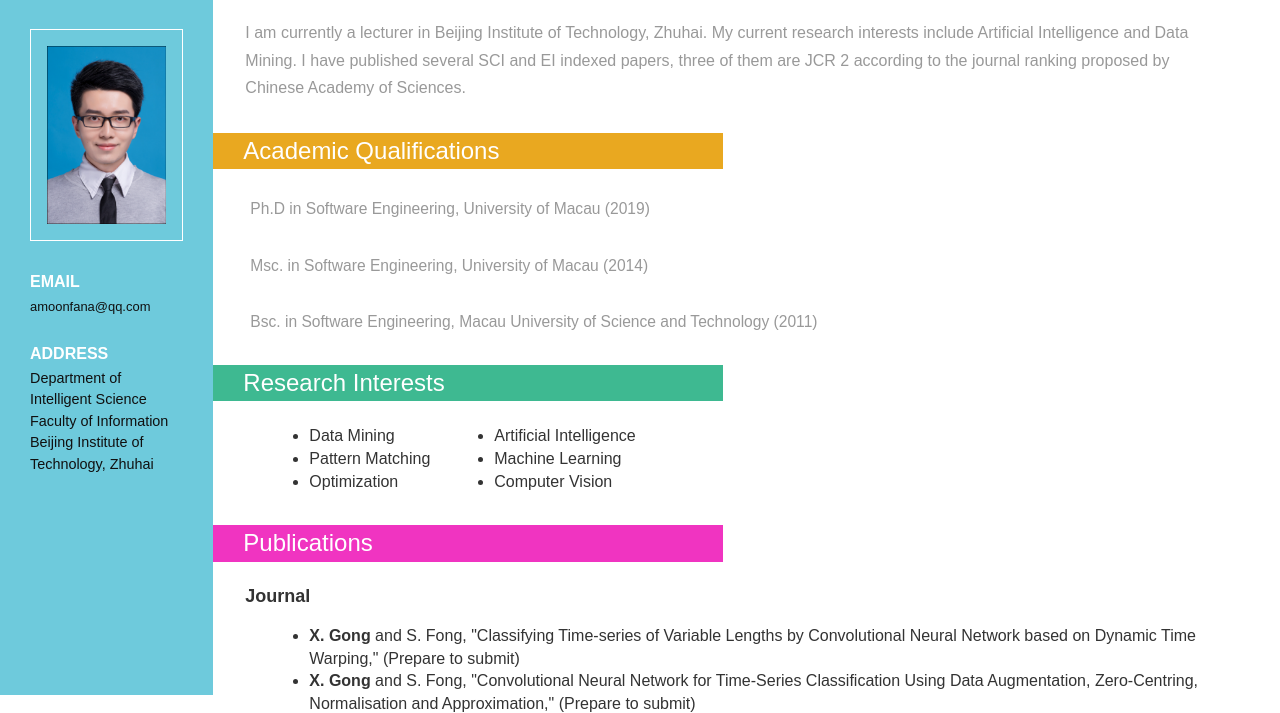
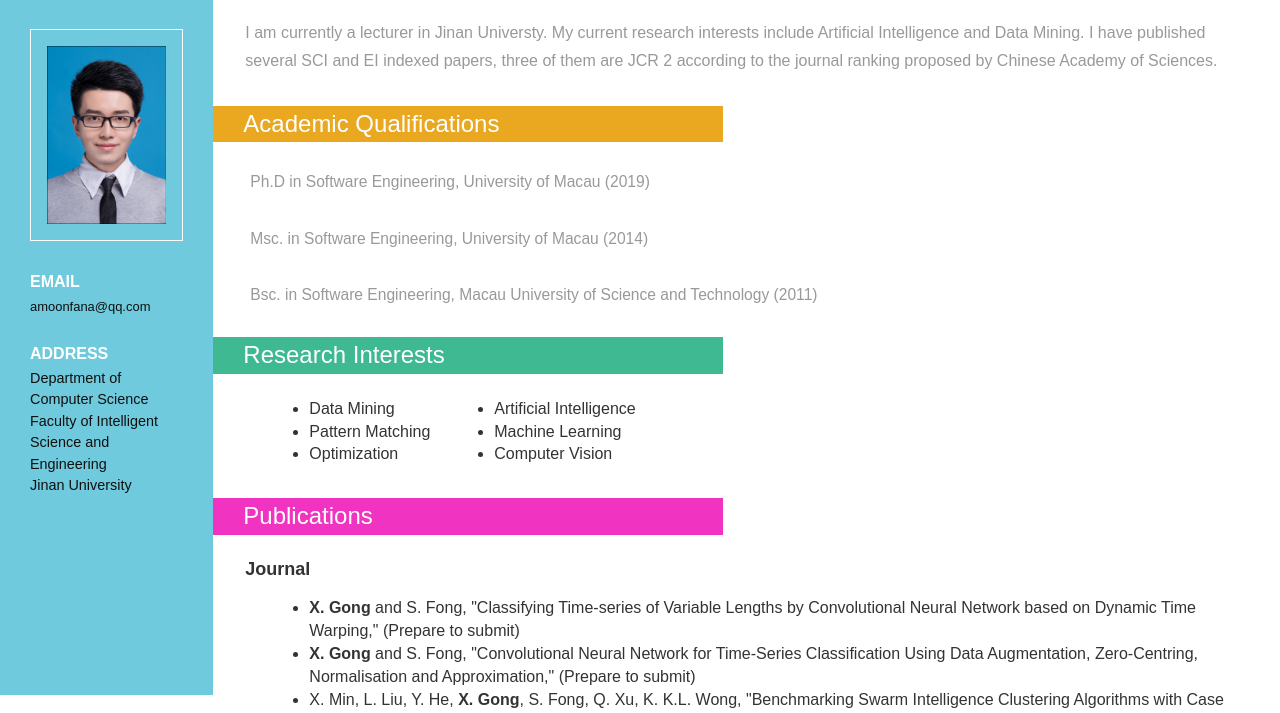
Before and after one commit to amoonfana/EdwardGong, a plain HTML site: page index.html in a window 1280 px wide. Shown: the part 105-818 px from the top of the page. Drawn offline with Linux system fonts and the light colour scheme; a web font is replaced by a local one.

Commit message:
Update(2020/3/3)

```diff
--- a/index.html
+++ b/index.html
@@ -39,9 +39,9 @@ Smartphone Compatible web template, free webdesigns for Nokia, Samsung, LG, Sony
 			 <p><a href="amoonfana@qq.com">amoonfana@qq.com</a></p>
 			 <address>
 			 <h3>ADDRESS</h3>
-			 <span>Department of Intelligent Science</span>
-			 <span>Faculty of Information</span>
-			 <span>Beijing Institute of Technology, Zhuhai</span>
+			 <span>Department of Computer Science</span>
+			 <span>Faculty of Intelligent Science and Engineering</span>
+			 <span>Jinan University</span>
 			 </address>
 
 		</div>
@@ -86,7 +86,7 @@ Smartphone Compatible web template, free webdesigns for Nokia, Samsung, LG, Sony
 		 <div class="company">
 			 <h3 class="clr1">Personal Statement</h3>
 			 <div class="company_details">
-				 <p>I am currently a lecturer in Beijing Institute of Technology, Zhuhai. My current research interests include Artificial Intelligence and Data Mining. I have published several SCI and EI indexed papers, three of them are JCR 2 according to the journal ranking proposed by Chinese Academy of Sciences.</p>
+				 <p>I am currently a lecturer in Jinan Universty. My current research interests include Artificial Intelligence and Data Mining. I have published several SCI and EI indexed papers, three of them are JCR 2 according to the journal ranking proposed by Chinese Academy of Sciences.</p>
 			 </div>
                          <!--
 			 <div class="company_details">
```
